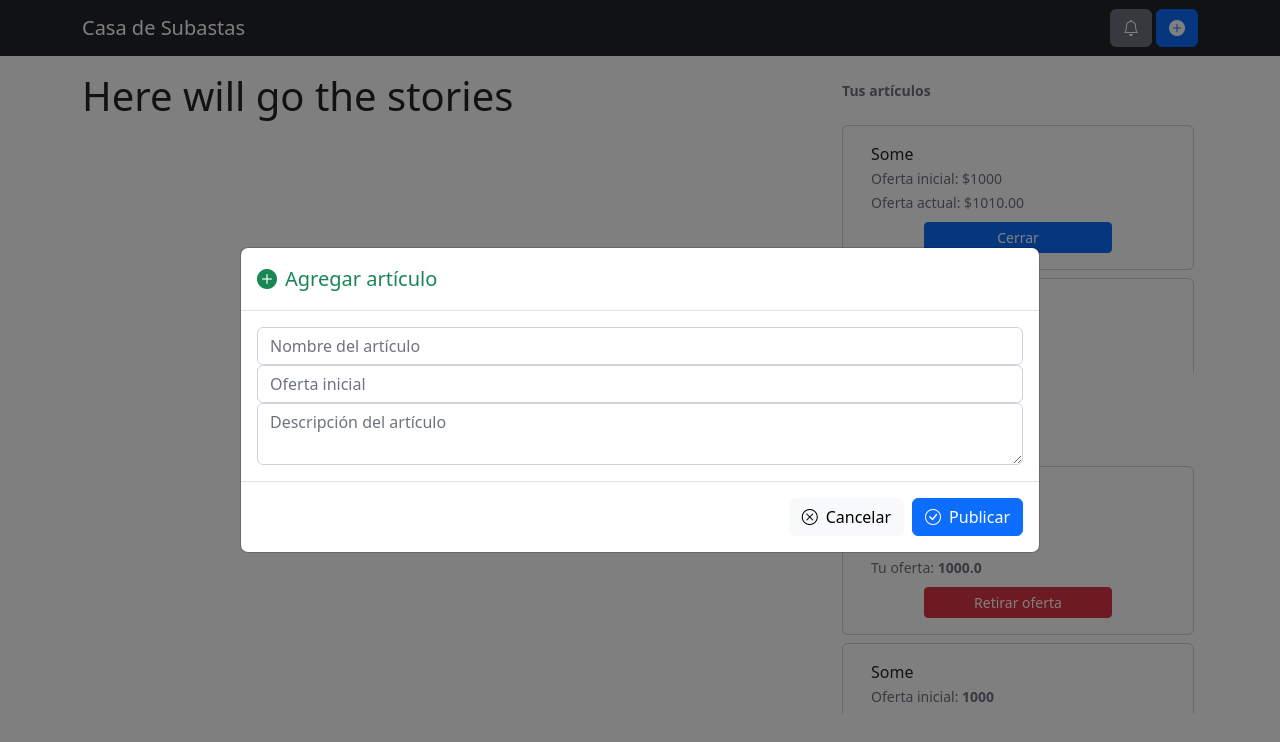
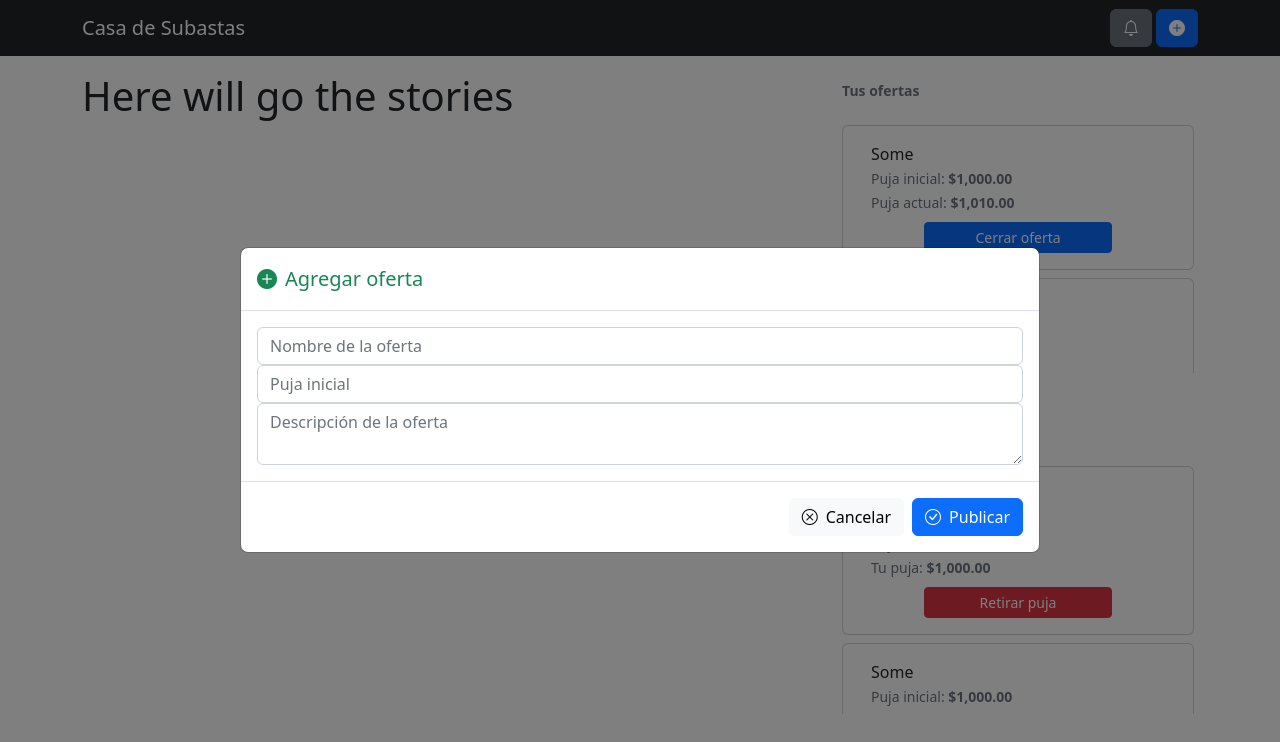
Before and after one commit to wonddark/mercadi, a React (Create React App) app: page /user/feed in a window 1280 px wide. Both pictures are taken after a click on the button 1177 px from the left and 28 px from the top of the page. Shown: the top 742 px of the page. Built offline with nearby package versions, Linux system fonts and the light colour scheme.

Commit message:
Rethought the terms. Now articles is offers and offers is bids

```diff
--- a/src/components/AddArticle.tsx
+++ b/src/components/AddOffer.tsx
@@ -6,21 +6,21 @@ interface Props {
   isOpen: boolean;
   toggle: () => void;
 }
-function AddArticle({ isOpen, toggle }: Props) {
+function AddOffer({ isOpen, toggle }: Props) {
   const form = (
     <Form>
-      <Input placeholder="Nombre del artículo" name="article-name" />
+      <Input placeholder="Nombre de la oferta" name="offer-name" />
       <Input
         type="number"
         min={50}
         max={1000000}
-        placeholder="Oferta inicial"
-        name="article-initial-offer"
+        placeholder="Puja inicial"
+        name="offer-initial-bid"
       />
       <Input
         type="textarea"
-        placeholder="Descripción del artículo"
-        name="article-description"
+        placeholder="Descripción de la oferta"
+        name="offer-description"
       />
     </Form>
   );
@@ -28,7 +28,7 @@ function AddArticle({ isOpen, toggle }: Props) {
     <CommonDlg
       isOpen={isOpen}
       toggle={toggle}
-      title="Agregar artículo"
+      title="Agregar oferta"
       titleColor="success"
       icon={<i className="bi bi-plus-circle-fill me-2" />}
       size="lg"
@@ -38,4 +38,4 @@ function AddArticle({ isOpen, toggle }: Props) {
   );
 }
 
-export default AddArticle;
+export default AddOffer;
--- a/src/components/AuctionArticles.tsx
+++ b/src/components/Bids.tsx
@@ -1,11 +1,11 @@
 import { Container } from "reactstrap";
-import AuctionArticleQuick from "./AuctionArticleQuick";
-import { dummyArticles } from "../data/dummy-articles";
+import { dummyOffers } from "../data/dummy-offers";
+import BidsQuickView from "./BidsQuickView";
 
-function AuctionArticles() {
+function Bids() {
   return (
     <Container className="px-0">
-      <p className="small text- fw-bold text-muted">Tus artículos</p>
+      <p className="small text- fw-bold text-muted">Tus pujas</p>
       <Container
         className="px-0 pe-1"
         style={{
@@ -13,11 +13,12 @@ function AuctionArticles() {
           overflow: "auto",
         }}
       >
-        {dummyArticles.slice(0, 3).map((item, index) => (
-          <AuctionArticleQuick
+        {dummyOffers.slice(0, 3).map((item, index) => (
+          <BidsQuickView
             name={item.name}
             initialOffer={item.initialOffer}
             currentOffer={item.currentOffer}
+            myOffer={item.myOffer}
             key={index}
           />
         ))}
@@ -26,4 +27,4 @@ function AuctionArticles() {
   );
 }
 
-export default AuctionArticles;
+export default Bids;
--- a/src/components/AuctionOfferQuick.tsx
+++ b/src/components/BidsQuickView.tsx
@@ -1,6 +1,7 @@
 import { Button, Card, Col, Container, Row } from "reactstrap";
 import useToggleOpen from "../hooks/toggle-open.hooks";
-import RetireOffer from "./RetireOffer";
+import RetireBid from "./RetireBid";
+import { formatMoney } from "../helpers/formatters.helper";
 
 interface Props {
   name: string;
@@ -8,12 +9,7 @@ interface Props {
   currentOffer: string;
   myOffer: string;
 }
-function AuctionOfferQuick({
-  name,
-  initialOffer,
-  currentOffer,
-  myOffer,
-}: Props) {
+function BidsQuickView({ name, initialOffer, currentOffer, myOffer }: Props) {
   const { isOpen, toggleIsOpen } = useToggleOpen();
   return (
     <Card body className="my-2">
@@ -24,17 +20,17 @@ function AuctionOfferQuick({
           </Col>
           <Col>
             <span className="small text-muted">
-              Oferta inicial: <span className="fw-bold">{initialOffer}</span>
+              Puja inicial: <strong>{formatMoney(initialOffer)}</strong>
             </span>
           </Col>
           <Col>
             <span className="small text-muted">
-              Oferta actual: <span className="fw-bold">{currentOffer}</span>
+              Puja actual: <strong>{formatMoney(currentOffer)}</strong>
             </span>
           </Col>
           <Col>
             <span className="small text-muted">
-              Tu oferta: <span className="fw-bold">{myOffer}</span>
+              Tu puja: <strong>{formatMoney(myOffer)}</strong>
             </span>
           </Col>
           <Col className="mt-2">
@@ -46,16 +42,16 @@ function AuctionOfferQuick({
                   size="sm"
                   onClick={toggleIsOpen}
                 >
-                  Retirar oferta
+                  Retirar puja
                 </Button>
               </Col>
             </Row>
           </Col>
         </Row>
       </Container>
-      {isOpen && <RetireOffer isOpen={isOpen} toggle={toggleIsOpen} />}
+      {isOpen && <RetireBid isOpen={isOpen} toggle={toggleIsOpen} />}
     </Card>
   );
 }
 
-export default AuctionOfferQuick;
+export default BidsQuickView;
--- a/src/components/FeedQuickAccess.tsx
+++ b/src/components/FeedQuickAccess.tsx
@@ -1,13 +1,13 @@
-import AuctionArticles from "./AuctionArticles";
-import AuctionOffers from "./AuctionOffers";
+import Offers from "./Offers";
+import Bids from "./Bids";
 import { Container } from "reactstrap";
 
 function FeedQuickAccess() {
   return (
     <Container className="px-0 py-2">
-      <AuctionArticles />
+      <Offers />
       <div className="mt-5" />
-      <AuctionOffers />
+      <Bids />
     </Container>
   );
 }
--- a/src/components/AuctionArticleQuick.tsx
+++ b/src/components/OfferQuickView.tsx
@@ -1,13 +1,14 @@
 import { Button, Card, Col, Container, Row } from "reactstrap";
 import useToggleOpen from "../hooks/toggle-open.hooks";
 import CloseOffer from "./CloseOffer";
+import { formatMoney } from "../helpers/formatters.helper";
 
 interface Props {
   name: string;
   initialOffer: string;
   currentOffer: string;
 }
-function AuctionArticleQuick({ name, initialOffer, currentOffer }: Props) {
+function OfferQuickView({ name, initialOffer, currentOffer }: Props) {
   const { isOpen, toggleIsOpen } = useToggleOpen();
   return (
     <Card body className="my-2">
@@ -18,12 +19,12 @@ function AuctionArticleQuick({ name, initialOffer, currentOffer }: Props) {
           </Col>
           <Col xs={12}>
             <span className="small text-muted">
-              Oferta inicial: ${initialOffer}
+              Puja inicial: <strong>{formatMoney(initialOffer)}</strong>
             </span>
           </Col>
           <Col xs={12}>
             <span className="small text-muted">
-              Oferta actual: ${currentOffer}
+              Puja actual: <strong>{formatMoney(currentOffer)}</strong>
             </span>
           </Col>
           <Col xs={12} className="mt-2">
@@ -35,7 +36,7 @@ function AuctionArticleQuick({ name, initialOffer, currentOffer }: Props) {
                   size="sm"
                   onClick={toggleIsOpen}
                 >
-                  Cerrar
+                  Cerrar oferta
                 </Button>
               </Col>
             </Row>
@@ -47,4 +48,4 @@ function AuctionArticleQuick({ name, initialOffer, currentOffer }: Props) {
   );
 }
 
-export default AuctionArticleQuick;
+export default OfferQuickView;
--- a/src/components/AuctionOffers.tsx
+++ b/src/components/Offers.tsx
@@ -1,8 +1,8 @@
 import { Container } from "reactstrap";
-import { dummyOffers } from "../data/dummy-offers";
-import AuctionOfferQuick from "./AuctionOfferQuick";
+import OfferQuickView from "./OfferQuickView";
+import { dummyArticles } from "../data/dummy-articles";
 
-function AuctionOffers() {
+function Offers() {
   return (
     <Container className="px-0">
       <p className="small text- fw-bold text-muted">Tus ofertas</p>
@@ -13,12 +13,11 @@ function AuctionOffers() {
           overflow: "auto",
         }}
       >
-        {dummyOffers.slice(0, 3).map((item, index) => (
-          <AuctionOfferQuick
+        {dummyArticles.slice(0, 3).map((item, index) => (
+          <OfferQuickView
             name={item.name}
             initialOffer={item.initialOffer}
             currentOffer={item.currentOffer}
-            myOffer={item.myOffer}
             key={index}
           />
         ))}
@@ -27,4 +26,4 @@ function AuctionOffers() {
   );
 }
 
-export default AuctionOffers;
+export default Offers;
--- a/src/components/RetireOffer.tsx
+++ b/src/components/RetireBid.tsx
@@ -4,12 +4,12 @@ interface Props {
   isOpen: boolean;
   toggle: () => void;
 }
-function RetireOffer({ isOpen, toggle }: Props) {
+function RetireBid({ isOpen, toggle }: Props) {
   const message = (
     <>
       <p>
-        ¿Estás seguro que quieres retirar esta oferta?. Si lo que quieres es
-        subir tu oferta solo necesitas pujar una nueva cantidad.
+        ¿Estás seguro que quieres retirar esta puja?. Si lo que quieres es subir
+        tu puja solo necesitas pujar una nueva cantidad.
       </p>
     </>
   );
@@ -17,7 +17,7 @@ function RetireOffer({ isOpen, toggle }: Props) {
     <CommonDlg
       isOpen={isOpen}
       toggle={toggle}
-      title="Retirar oferta"
+      title="Retirar puja"
       content={message}
       acceptLabel="Retirar"
       acceptIcon={<i className="bi bi-door-open-fill me-2" />}
@@ -25,4 +25,4 @@ function RetireOffer({ isOpen, toggle }: Props) {
   );
 }
 
-export default RetireOffer;
+export default RetireBid;
--- a/src/components/UserNav.tsx
+++ b/src/components/UserNav.tsx
@@ -1,6 +1,6 @@
 import { Button, Nav, Navbar, NavbarBrand, NavItem, Tooltip } from "reactstrap";
 import useToggleOpen from "../hooks/toggle-open.hooks";
-import AddArticle from "./AddArticle";
+import AddOffer from "./AddOffer";
 
 function UserNav() {
   const {
@@ -34,7 +34,7 @@ function UserNav() {
           <NavItem>
             <Button
               color="primary"
-              aria-label="Agregar artículo"
+              aria-label="Agregar oferta"
               id="add-article"
               onClick={toggleAddArticle}
             >
@@ -46,14 +46,12 @@ function UserNav() {
               toggle={toggleAddArticleTooltipIsOpen}
               placement="bottom-end"
             >
-              Agregar artículo
+              Agregar oferta
             </Tooltip>
           </NavItem>
         </Nav>
       </Navbar>
-      {addArticle && (
-        <AddArticle isOpen={addArticle} toggle={toggleAddArticle} />
-      )}
+      {addArticle && <AddOffer isOpen={addArticle} toggle={toggleAddArticle} />}
     </header>
   );
 }
```
